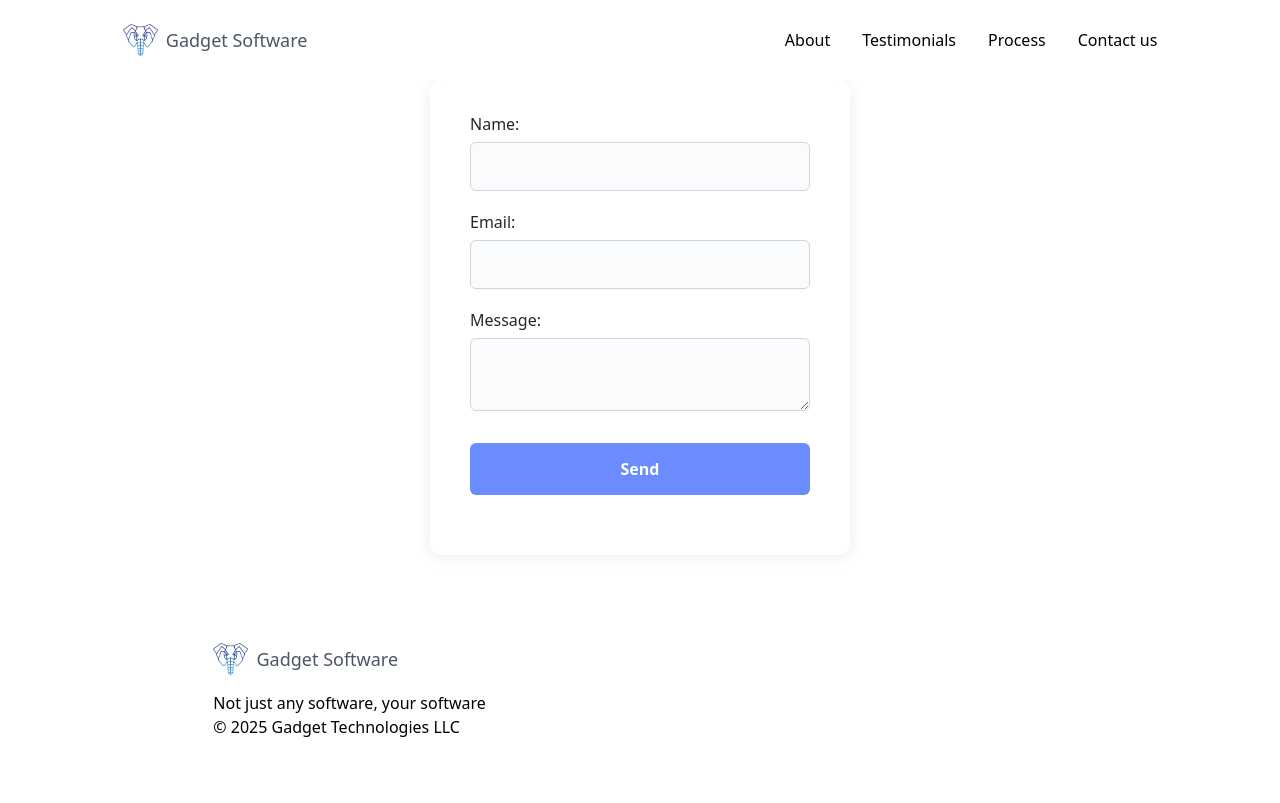
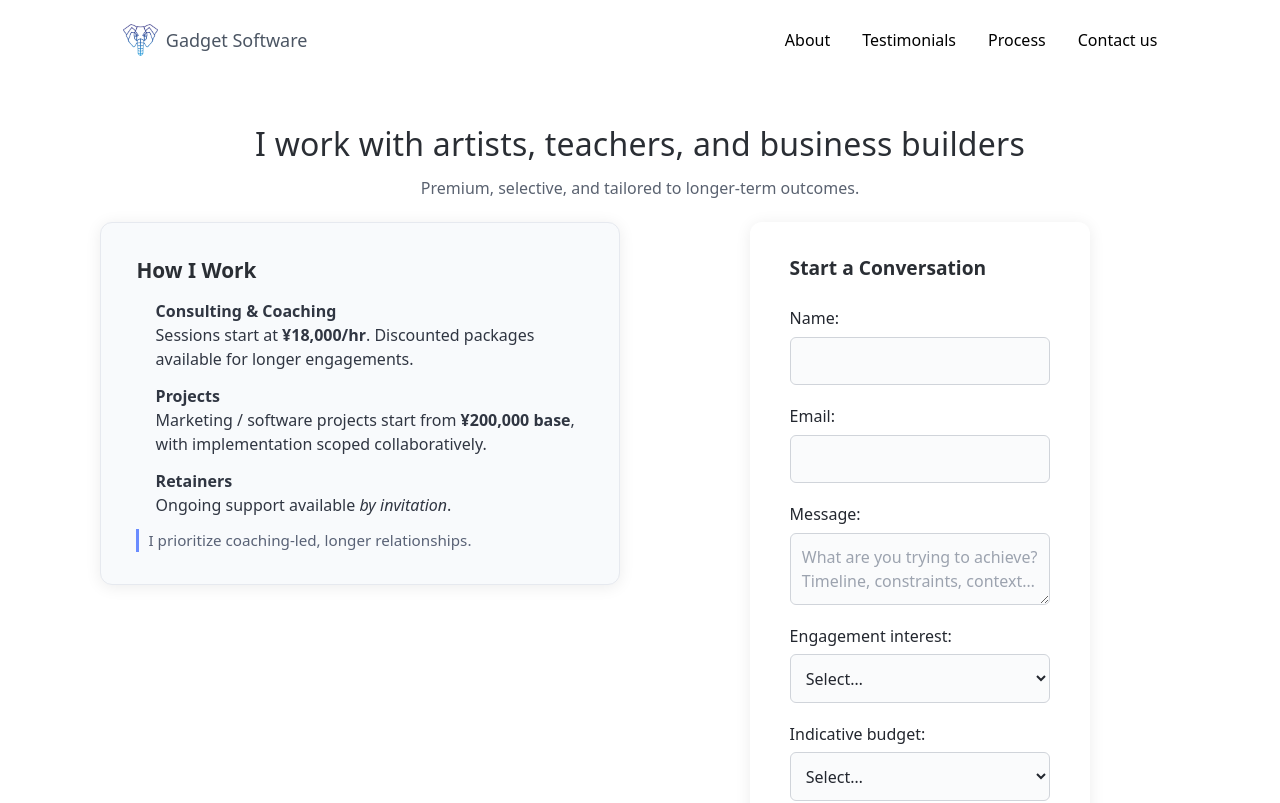
Before and after one commit to Gadget-Software/website, a SvelteKit app: page /contact in a window 1280 px wide. Shown: the top 803 px of the page. Built offline with nearby package versions, Linux system fonts and the light colour scheme.

Commit message:
Adding pricing and updating contact form

```diff
--- a/src/routes/contact/+page.svelte
+++ b/src/routes/contact/+page.svelte
@@ -1,38 +1,170 @@
 <script>
   import Footer from "../Footer.svelte";
   let formStatus = "";
+  let submitting = false;
+
+  async function onSubmit(e) {
+    if (submitting) return;
+    submitting = true;
+    formStatus = "Submitting...";
+    // let the native POST happen; this is just UX sugar
+    // if you stay on the same page (no redirect), you could intercept here and fetch instead
+  }
 </script>
 
+<section class="wrap">
+  <header class="page-header">
+    <h1>I work with artists, teachers, and business builders</h1>
+    <p class="sub">Premium, selective, and tailored to longer-term outcomes.</p>
+  </header>
+
+  <div class="grid">
+    <!-- Pricing / Positioning -->
+    <aside class="pricing-card">
+      <h2>How I Work</h2>
+      <ul>
+        <li><strong>Consulting & Coaching</strong><br />
+          Sessions start at <b>¥18,000/hr</b>. Discounted packages available for longer engagements.
+        </li>
+        <li><strong>Projects</strong><br />
+          Marketing / software projects start from <b>¥200,000 base</b>, with implementation scoped collaboratively.
+        </li>
+        <li><strong>Retainers</strong><br />
+          Ongoing support available <em>by invitation</em>.
+        </li>
+      </ul>
+      <p class="note">I prioritize coaching-led, longer relationships.</p>
+    </aside>
+
+    <!-- Contact Form (Formspree) -->
     <form
       class="contact-form"
-  action="https://api.web3forms.com/submit"
+      action="https://formspree.io/f/mwpndjey"
       method="POST"
-  on:submit={() => formStatus = 'Submitting...'}
+      on:submit={onSubmit}
     >
-  <input type="hidden" name="access_key" value="7e754091-28ab-42ae-a916-8caa835f4549" />
+      <!-- subject for Formspree -->
       <input type="hidden" name="subject" value="New Contact Message from Website" />
+      <!-- honeypot (spam trap) -->
+      <input type="text" name="_gotcha" tabindex="-1" autocomplete="off" class="hp" />
+
+      <h2>Start a Conversation</h2>
 
       <label>
         Name:
         <input type="text" name="name" required />
       </label>
+
       <label>
         Email:
         <input type="email" name="email" required />
       </label>
+
       <label>
         Message:
-    <textarea name="message" required></textarea>
+        <textarea name="message" required placeholder="What are you trying to achieve? Timeline, constraints, context…"></textarea>
+      </label>
+
+      <!-- Optional: quick intent fields (helpful for triage, Formspree will include them) -->
+      <label>
+        Engagement interest:
+        <select name="engagement">
+          <option value="">Select…</option>
+          <option>Hourly Session</option>
+          <option>10-Session Pack</option>
+          <option>Project (Marketing/Software)</option>
+          <option>Monthly Retainer (Invitation)</option>
+        </select>
+      </label>
+
+      <label>
+        Indicative budget:
+        <select name="budget">
+          <option value="">Select…</option>
+          <option>Under ¥150,000</option>
+          <option>¥150,000–¥300,000</option>
+          <option>¥300,000–¥600,000</option>
+          <option>¥600,000+</option>
+        </select>
       </label>
 
       <button type="submit">Send</button>
-  <p>{formStatus}</p>
+      <p class="form-status">{formStatus}</p>
     </form>
+  </div>
+</section>
 
 <style>
+/* layout shell */
+.wrap {
+  padding: 2.5em 1.2em;
+}
+
+.page-header {
+  max-width: 900px;
+  margin: 0 auto 1.4em auto;
+  text-align: center;
+}
+.page-header h1 {
+  margin: 0 0 .25em 0;
+  font-size: clamp(1.2rem, 3.6vw, 2rem);
+  color: #2a2e34;
+  letter-spacing: .2px;
+}
+.page-header .sub {
+  color: #5a6270;
+  margin: 0;
+}
+
+/* responsive grid for pricing + form */
+.grid {
+  display: grid;
+  gap: 1.2em;
+  grid-template-columns: 1fr;
+  max-width: 1100px;
+  margin: 0 auto;
+}
+@media (min-width: 900px) {
+  .grid {
+    grid-template-columns: 1fr 1fr;
+    align-items: start;
+  }
+}
+
+/* pricing card */
+.pricing-card {
+  max-width: 520px;
+  margin: 0 auto;
+  padding: 2em 2.2em;
+  border-radius: 12px;
+  box-shadow: 0 2px 16px 0 rgba(0,0,0,0.08);
+  background: #f8fafc;
+  border: 1px solid #e6e9ef;
+}
+.pricing-card h2 {
+  margin: 0 0 .6em 0;
+  color: #2a2e34;
+  font-size: 1.3em;
+  font-weight: 600;
+}
+.pricing-card ul {
+  margin: 0 0 .8em 1.2em;
+  padding: 0;
+  color: #303642;
+  display: grid;
+  gap: .8em;
+}
+.pricing-card .note {
+  color: #596276;
+  font-size: .95em;
+  border-left: 3px solid #6a8cff;
+  padding-left: .6em;
+}
+
+/* your original form styles */
 .contact-form {
-  max-width: 420px;
-  margin: 3em auto;
+  max-width: 520px;
+  margin: 0 auto;
   padding: 2em 2.5em 2.5em 2.5em;
   border-radius: 12px;
   box-shadow: 0 2px 16px 0 rgba(0,0,0,0.08);
@@ -43,10 +175,10 @@
 }
 
 .contact-form h2 {
-  text-align: center;
-  margin-bottom: .5em;
+  text-align: left;
+  margin-bottom: .2em;
   color: #2a2e34;
-  font-size: 1.4em;
+  font-size: 1.2em;
   font-weight: 600;
 }
 
@@ -60,7 +192,8 @@
 
 .contact-form input[type="text"],
 .contact-form input[type="email"],
-.contact-form textarea {
+.contact-form textarea,
+.contact-form select {
   padding: 0.7em;
   border: 1px solid #d0d4da;
   border-radius: 6px;
@@ -70,14 +203,15 @@
 }
 
 .contact-form input:focus,
-.contact-form textarea:focus {
+.contact-form textarea:focus,
+.contact-form select:focus {
   outline: none;
   border-color: #6a8cff;
   background: #f0f6ff;
 }
 
 .contact-form button {
-  margin-top: 0.8em;
+  margin-top: 0.4em;
   background: #6a8cff;
   color: #fff;
   border: none;
@@ -94,12 +228,20 @@
 }
 
 .form-status {
-  text-align: center;
+  text-align: left;
   color: #6a8cff;
   font-size: .95em;
-  margin-top: .5em;
+  margin-top: .2em;
 }
 
+/* honeypot field (hidden) */
+.hp {
+  position: absolute !important;
+  left: -9999px !important;
+  width: 1px; height: 1px; opacity: 0;
+}
+
+/* Optional: center Cloudflare Turnstile if you add it later */
 .cf-turnstile {
   margin: 0.5em 0 0.5em 0;
   align-self: center;
```
Lines whose indentation alone changed are shown as unchanged.
